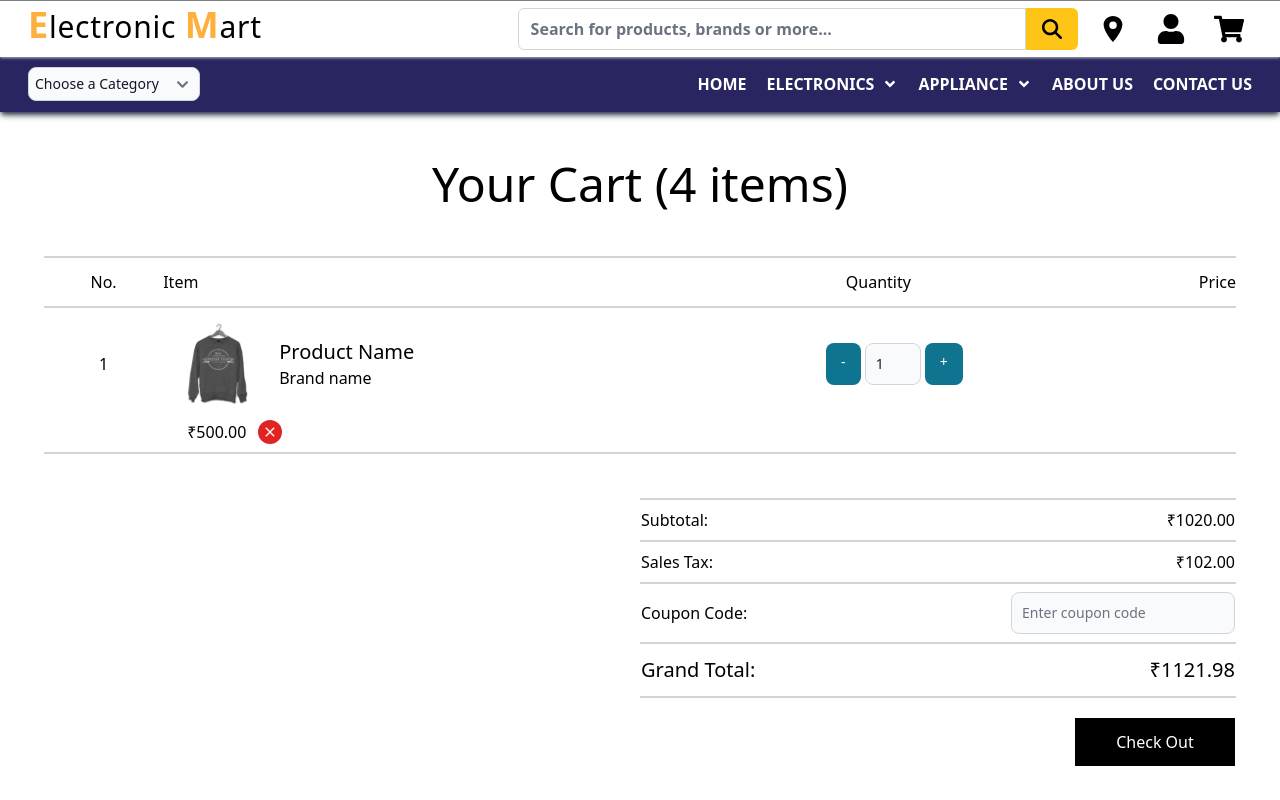
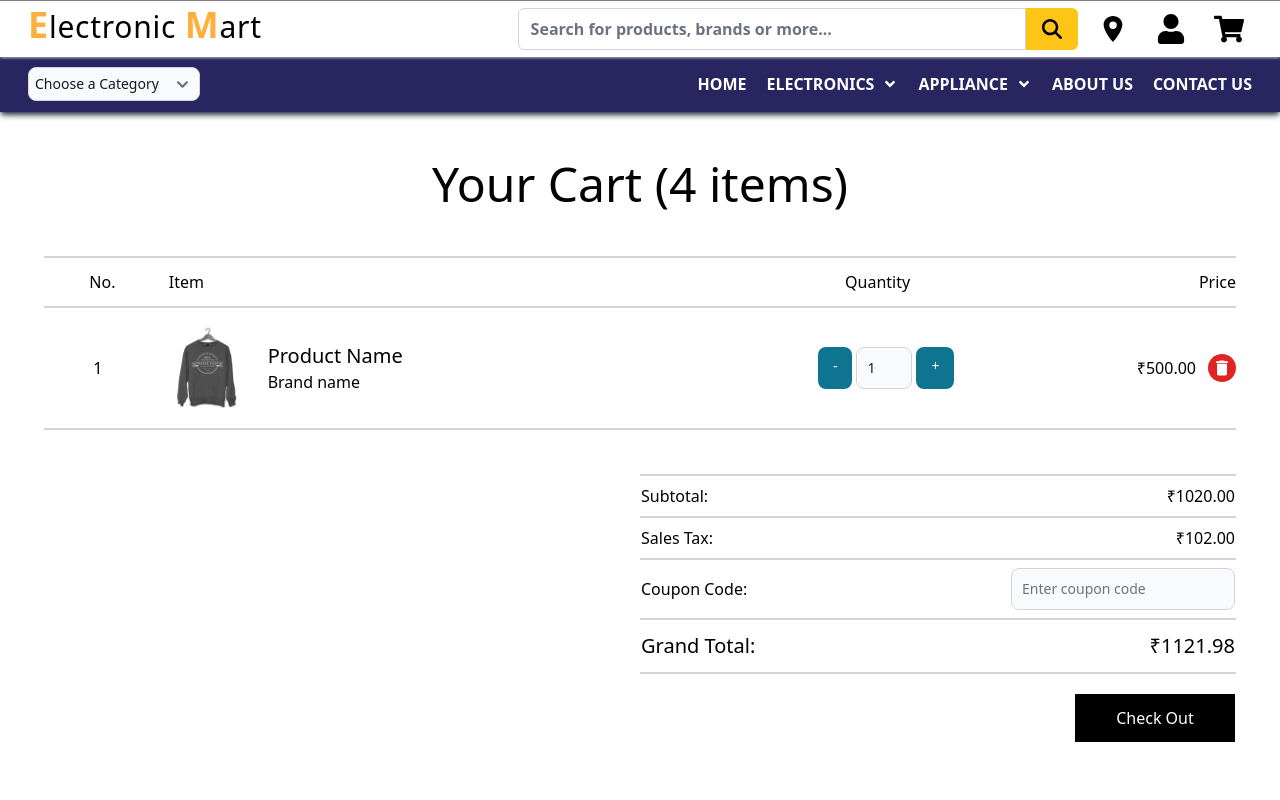
Before and after one commit to nischaygadher15/Emart, a React (Vite) app: page /cart in a window 1280 px wide. Built offline with nearby package versions, Linux system fonts and the light colour scheme.

Commit message:
Cart completed...

```diff
--- a/src/Pages/Cart.jsx
+++ b/src/Pages/Cart.jsx
@@ -1,35 +1,33 @@
 import React from "react";
 import { Button, TextInput } from "flowbite-react";
 import proImg from "../assets/Products Images_2/img-1.png";
-import { FaMinus } from "react-icons/fa";
-import { FiPlus } from "react-icons/fi";
-import { IoMdClose } from "react-icons/io";
+import { MdDelete } from "react-icons/md";
 
 const Cart = () => {
   return (
     <div className="px-4 sm:px-11 w-full sm:min-w-[640px] md:min-w-[798px] lg:min-w-[1024px]">
-      <p className="text-4xl lg:text-5xl font-medium text-center my-12">
+      <p className="text-4xl lg:text-5xl font-medium text-center my-5 md:my-12">
         Your Cart (4 items)
       </p>
 
       {/* Product List Table */}
       <div className="w-full">
-        <div className="py-3 font-medium hidden md:flex border-b-2 border-t-2 border-gray-300">
+        <div className="py-3 flex justify-start items-center gap-2 font-medium border-b-2 md:border-t-2 border-gray-300">
           <p className="w-[10%] text-center">No.</p>
           <p className="w-[50%] text-left">Item</p>
-          <p className="w-[20%] text-center">Quantity</p>
-          <p className="w-[20%] text-right">Price</p>
+          <p className="hidden md:block w-[20%] text-center">Quantity</p>
+          <p className="hidden md:block w-[20%] text-right">Price</p>
         </div>
         <div className="product-list">
           {/* Row */}
-          <div className="flex flex-wrap items-center border-b-2 border-gray-300 gap-2 py-2">
+          <div className="flex items-center border-b-2 border-gray-300 gap-2 py-3">
             {/* No */}
-            <div className="w-[10%] order-1">
+            <div className="w-[10%]">
               <p className="text-center">1</p>
             </div>
-
+            <div className="w-full flex flex-col md:flex-row items-start md:items-center justify-between gap-3 sm:gap-5">
               {/* Product Image & Detail */}
-            <div className="w-[50%] order-2">
+              <div className="w-full md:w-[55%] ">
                 <div className="flex items-center gap-3">
                   <img src={proImg} alt="Product Image" className="w-24 h-24" />
                   <div className="flex flex-1 flex-col justify-start">
@@ -40,7 +38,7 @@ const Cart = () => {
               </div>
 
               {/* Product Quantity */}
-            <div className="w-[20%] flex flex-col itmes-center gap-1 order-4 md:order-3">
+              <div className="w-full md:w-[20%] flex flex-col items-end md:items-center gap-1">
                 <div className="flex justify-center gap-1">
                   <Button size="sm">-</Button>
                   <TextInput
@@ -58,11 +56,12 @@ const Cart = () => {
               </div>
 
               {/* Product Price */}
-            <div className="w-[20%] flex justify-end items-center gap-3 order-3 md:order-4">
+              <div className="w-full md:w-[20%] flex justify-end items-center gap-3">
                 <p className="font-medium">&#8377;500.00</p>
-              <button className="bg-red-600 hover:bg-red-700 text-white p-1 rounded-full">
-                <IoMdClose />
+                <button className="bg-red-600 hover:bg-red-700 text-xl text-white p-1 rounded-full">
+                  <MdDelete />
                 </button>
+              </div>
             </div>
           </div>
         </div>
@@ -70,7 +69,7 @@ const Cart = () => {
 
       {/* Total Price Table */}
       <div className="w-full flex justify-end my-11">
-        <table className="w-1/2">
+        <table className="w-full sm:w-1/2">
           <tbody>
             <tr className="border-b-2 border-t-2 border-gray-300">
               <td className="flex justify-between py-2">
@@ -98,7 +97,7 @@ const Cart = () => {
             </tr>
             <tr>
               <td className="py-2 text-right">
-                <button className="w-40 bg-black text-white p-3 mt-3">
+                <button className="w-full sm:w-40 bg-black text-white p-3 mt-3">
                   Check Out
                 </button>
               </td>
--- a/src/Pages/Home.jsx
+++ b/src/Pages/Home.jsx
@@ -328,24 +328,34 @@ const Home = () => {
                   <Carousel
                     slide={false}
                     leftControl={
-                      <RiArrowLeftWideFill className="-translate-x-7 text-3xl sm:text-4xl lg:text-5xl text-gray-900" />
+                      <RiArrowLeftWideFill
+                        className="-translate-x-7 p-1 text-3xl sm:text-4xl lg:text-5xl text-white bg-gray-600 opacity-60
+                      hover:opacity-100 rounded-full"
+                      />
                     }
                     rightControl={
-                      <RiArrowRightWideFill className="translate-x-7 text-3xl sm:text-4xl lg:text-5xl text-gray-900" />
+                      <RiArrowRightWideFill
+                        className="translate-x-7 p-1 text-3xl sm:text-4xl lg:text-5xl text-white bg-gray-600 opacity-60
+                      hover:opacity-100 rounded-full"
+                      />
                     }
                     indicators={false}
                     key={`Product-Carousel-${inx}`}
+                    className="h-32 sm:h-40 md:h-50 lg:h-60 sm:max-h-40 md:max-h-50
+                        lg:max-h-60"
                   >
                     {p.image.map((i, imgInx) => {
                       return (
-                        <React.Fragment key={`ProductImage-${inx}-${imgInx}`}>
+                        <div
+                          key={`ProductImage-${inx}-${imgInx}`}
+                          className="w-full h-full"
+                        >
                           <img
                             src={i}
                             alt={`ProductGrid-${inx}-${imgInx}`}
-                            className="min-h-28 sm:min-h-40 md:min-h-50 lg:min-h-60 max-h-32 sm:max-h-40 md:max-h-50
-                     lg:max-h-60 w-auto mx-auto"
+                            className="w-full h-full"
                           />
-                        </React.Fragment>
+                        </div>
                       );
                     })}
                   </Carousel>
@@ -382,7 +392,7 @@ const Home = () => {
               />
             ) : (
               <Pagination
-                layout="table"
+                layout="navigation"
                 currentPage={currentPage}
                 totalPages={product.length / itemsPerPage}
                 onPageChange={onPageChange}
--- a/src/components/Footers.jsx
+++ b/src/components/Footers.jsx
@@ -275,8 +275,8 @@ const Footers = () => {
             </ul>
           </li>
           <li className="mb-4">
-            <h4 className="mb-3 text-2xl font-semibold">
-              TV, Audio & Large Appliances :
+            <h4 className="mb-3 text-2xl text-wrap font-semibold">
+              TV, Audio and Large Appliances :
             </h4>
             <ul className="flex flex-wrap gap-5">
               <li>
--- a/src/components/NavbarUpper.jsx
+++ b/src/components/NavbarUpper.jsx
@@ -1,12 +1,11 @@
 "use client";
 import React, { useEffect, useRef, useState } from "react";
-import { FaAngleDown, FaShoppingCart, FaUser } from "react-icons/fa";
-import { FaMoon } from "react-icons/fa6";
+import { FaShoppingCart, FaUser } from "react-icons/fa";
 import { FaMagnifyingGlass } from "react-icons/fa6";
 import { GiHamburgerMenu } from "react-icons/gi";
 import { IoCloseOutline, IoCloseSharp, IoLocationSharp } from "react-icons/io5";
 import { Link, NavLink } from "react-router";
-import { Accordion, Button, Drawer, Dropdown } from "flowbite-react";
+import { Accordion, Button, Drawer, Dropdown, Select } from "flowbite-react";
 import { IoMdClose } from "react-icons/io";
 
 const NavbarUpper = ({ myRef }) => {
@@ -213,25 +212,21 @@ const NavbarUpper = ({ myRef }) => {
             {/* Navbar Links */}
             <nav className="pt-5">
               <ul className="flex flex-col justify-between items-center gap-2 font-semibold">
-                <li className="w-full py-2">
+                <li className="w-full flex justify-start p-2">
                   {/* Choose Category */}
-                  <select
-                    id="countries"
-                    className="w-full bg-gray-50 border border-gray-300 text-gray-900  rounded-lg p-3"
-                    defaultValue={"default"}
-                  >
+                  <Select id="countries" className="w-[80%]">
                     <option value="default">Choose a Category</option>
                     <option value="US">United States</option>
                     <option value="CA">Canada</option>
                     <option value="FR">France</option>
                     <option value="DE">Germany</option>
-                  </select>
+                  </Select>
                 </li>
 
                 <li className="w-full py-2">
                   <NavLink
                     to="/"
-                    className="hover:text-yellow-400 outline-none p-2.5"
+                    className="w-full hover:text-yellow-400 outline-none p-2.5"
                   >
                     HOME
                   </NavLink>
@@ -382,17 +377,17 @@ const NavbarUpper = ({ myRef }) => {
                 </li>
 
                 <li className="w-full py-2">
-                  <NavLink
-                    to="/"
-                    className="hover:text-yellow-400 outline-none p-2.5"
+                  <a
+                    href="/"
+                    className="w-full hover:text-yellow-400 outline-none p-2.5"
                   >
                     ABOUT US
-                  </NavLink>
+                  </a>
                 </li>
                 <li className="w-full py-2">
                   <NavLink
                     to="/"
-                    className="hover:text-yellow-400 outline-none p-2.5"
+                    className="w-full hover:text-yellow-400 outline-none p-2.5"
                   >
                     CONTACT US
                   </NavLink>
--- a/src/components/Offers.jsx
+++ b/src/components/Offers.jsx
@@ -6,7 +6,7 @@ import bg from "../assets/bg.jpg";
 const Offers = () => {
   return (
     <div
-      className="my-14 w-full min-h-screen flex flex-col lg:flex-row gap-9 justify-between p-8 sm:p-24"
+      className="my-14 w-full min-h-screen flex flex-col lg:flex-row gap-9 justify-between p-6 sm:p-24"
       style={{
         backgroundImage: `url(${bg})`,
         backgroundPosition: "center",
```
Lines whose indentation alone changed are shown as unchanged.
